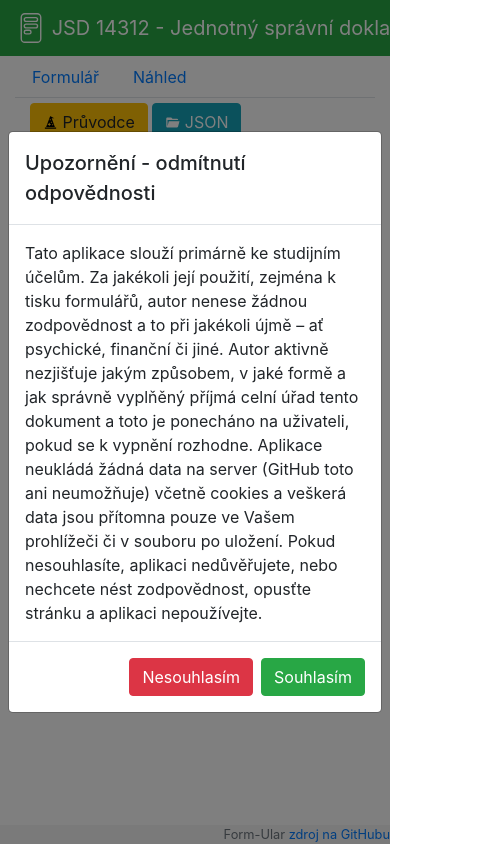
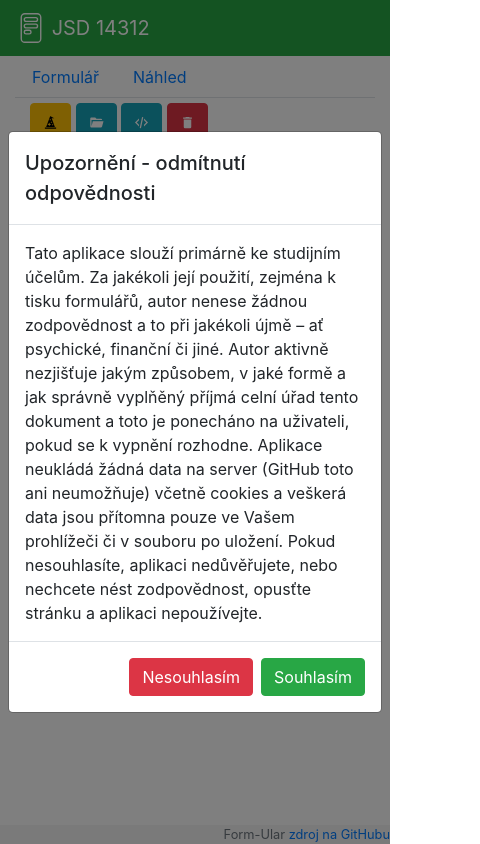
Before and after one commit to jhkst/form-ular, a plain HTML site: page form-ular.html in a window 390 px wide. Shown: the whole page, 480 px wide, since content can reach past the window. Drawn offline with nearby package versions, Linux system fonts and the light colour scheme; no server answers; a script that the page names is missing; files whose address does not match are found by name.

Commit message:
Fixes of #15, #18, #16
- updated readme
- fixed modal window on hendhelds #15
- fixed window title on hendhelds #18
- button shrink on hendhelds #16

```diff
--- a/css/form-ular.css
+++ b/css/form-ular.css
@@ -62,6 +62,11 @@ main {
 }
 
 #preview {
+    border: 1px solid black;
+}
+
+.modal {
+    position: absolute;
 }
 
 /* --------------- Responsive Fixes --------------- */
--- a/form-ular.html
+++ b/form-ular.html
@@ -41,7 +41,7 @@
     <a class="navbar-brand" href="./">
         <img style="filter: invert(100%);" src="icon.svg" width="30" height="30" class="d-inline-block align-top"
              alt="logo"/>
-        <span id="title">FORMULÁŘ</span>
+        <span id="title-abbrev" class="d-inline d-sm-none"></span><span id="title-full" class="d-none d-sm-inline">FORMULÁŘ</span>
     </a>
 </nav>
 
@@ -54,12 +54,12 @@
         <div class="tab-content">
             <div id="left" role="tabpanel" class="tab-pane active col col-md-12 col-lg-6">
                 <div id="left-buttons">
-                    <button type="button" class="btn btn-warning" id="startWizard" title="Použít průvodce formulářem"><i class="button-icon icon-wizard"></i> Průvodce</button>
-                    <button type="button" class="btn btn-info" id="uploadJSON" title="Nahrát soubor JSON"><i class="button-icon icon-open invert-icon"></i> JSON</button>
+                    <button type="button" class="btn btn-warning" id="startWizard" title="Použít průvodce formulářem"><i class="button-icon icon-wizard"></i><span class="d-none d-sm-inline"> Průvodce</span></button>
+                    <button type="button" class="btn btn-info" id="uploadJSON" title="Nahrát soubor JSON"><i class="button-icon icon-open invert-icon"></i><span class="d-none d-sm-inline"> JSON</span></button>
                     <input type="file" accept="application/json" id="upload-json-file" style="display:none"/>
-                    <button type="button" class="btn btn-info" id="uploadXML" title="Nahrát soubor XML(AIS - CZ415A - D_N_PODD)"><i class="button-icon icon-xml invert-icon"></i> XML (CZ415A)</button>
+                    <button type="button" class="btn btn-info" id="uploadXML" title="Nahrát soubor XML(AIS - CZ415A - D_N_PODD)"><i class="button-icon icon-xml invert-icon"></i><span class="d-none d-sm-inline"> XML (CZ415A)</span></button>
                     <input type="file" accept="text/xml" id="upload-xml-file" style="display:none"/>
-                    <button type="button" class="btn btn-danger" id="cleanForm" title="Smazat celý formulář"><i class="button-icon icon-delete invert-icon"></i> Vymazat</button>
+                    <button type="button" class="btn btn-danger" id="cleanForm" title="Smazat celý formulář"><i class="button-icon icon-delete invert-icon"></i><span class="d-none d-sm-inline"> Vymazat</span></button>
                 </div>
                 <div id="form-with-navigation">
                     <div id="form-navigation">
@@ -70,10 +70,10 @@
             </div>
             <div id="right" role="tabpanel" class="tab-pane col-md-12 col-lg-6">
                 <div id="right-buttons">
-                    <button type="button" class="btn btn-success" id="downloadPDF" title="Stáhnout vyplněný formulář v PDF bez tiskopisu"><i class="button-icon icon-document-ol invert-icon"></i> PDF</button>
-                    <button type="button" class="btn btn-secondary" id="downloadPDFForm" title="Stáhnout vyplněný formulář v PDF s tiskopisem"><i class="button-icon icon-document invert-icon"></i> PDF</button>
-                    <button type="button" class="btn btn-primary" id="downloadJSON" title="Stáhnout soubor JSON"><i class="button-icon icon-save invert-icon"></i> JSON</button>
-                    <button type="button" class="btn btn-primary" id="downloadXML" title="Stáhnout soubor XML(AIS- CZ415A - D_N_PODD)"><i class="button-icon icon-xml invert-icon"></i> XML (CZ415A)</button>
+                    <button type="button" class="btn btn-success" id="downloadPDF" title="Stáhnout vyplněný formulář v PDF bez tiskopisu"><i class="button-icon icon-document-ol invert-icon"></i><span class="d-none d-sm-inline"> PDF</span></button>
+                    <button type="button" class="btn btn-secondary" id="downloadPDFForm" title="Stáhnout vyplněný formulář v PDF s tiskopisem"><i class="button-icon icon-document invert-icon"></i><span class="d-none d-sm-inline"> PDF</span></button>
+                    <button type="button" class="btn btn-primary" id="downloadJSON" title="Stáhnout soubor JSON"><i class="button-icon icon-save invert-icon"></i><span class="d-none d-sm-inline"> JSON</span></button>
+                    <button type="button" class="btn btn-primary" id="downloadXML" title="Stáhnout soubor XML(AIS- CZ415A - D_N_PODD)"><i class="button-icon icon-xml invert-icon"></i><span class="d-none d-sm-inline"> XML (CZ415A)</span></button>
                 </div>
                 <div id="preview">
                 </div>
--- a/form-ular.js
+++ b/form-ular.js
@@ -57,7 +57,8 @@ $(document).ready(async function() {
         .then(res => res.json())
         .catch(err => console.log(`Unknown form "${formId}"`, err));
 
-    $('#title').text(`${formSpec["name-abbrev"]} - ${formSpec["name"]}`);
+    $('#title-abbrev').text(formSpec["name-abbrev"]);
+    $('#title-full').text(`${formSpec["name-abbrev"]} - ${formSpec["name"]}`);
     document.title = `${formSpec["name-abbrev"]} - ${formSpec["name"]}`;
 
     onLoadModal(formSpec.warnings["disclaimer"], 'https://github.com/');
```
Also changed, not shown: 1 other file.
